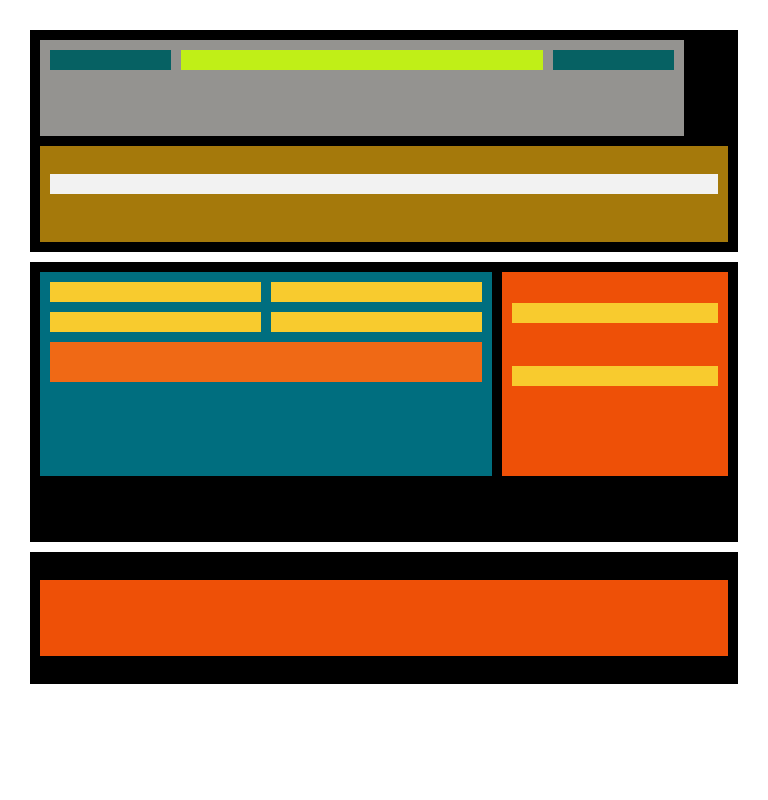
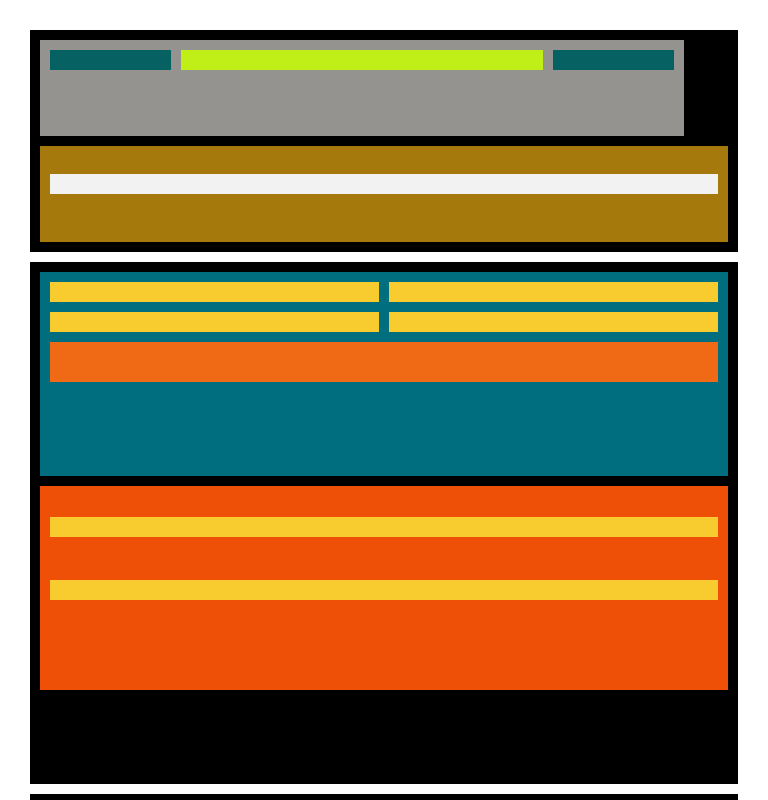
Before and after one commit to ZuzaMallorca/full-page, a plain HTML site: page index.html in a window 768 px wide. Shown: the top 800 px of the page. Drawn offline with Linux system fonts and the light colour scheme.

Commit message:
grid tablet

```diff
--- a/css/style.css
+++ b/css/style.css
@@ -141,3 +141,14 @@
     .longText {
     background-color: #EE5007;
     }
+
+/* VERSION PARA TABLET */
+
+@media only screen and (min-width: 768px) and (max-width: 1024px) {
+     .main {
+    display: grid;
+    grid-template-columns: 1fr;
+    grid-template-rows: 1fr 1fr;
+    grid-template-areas: "section" "sideBlock";
+     }
+    }
```
